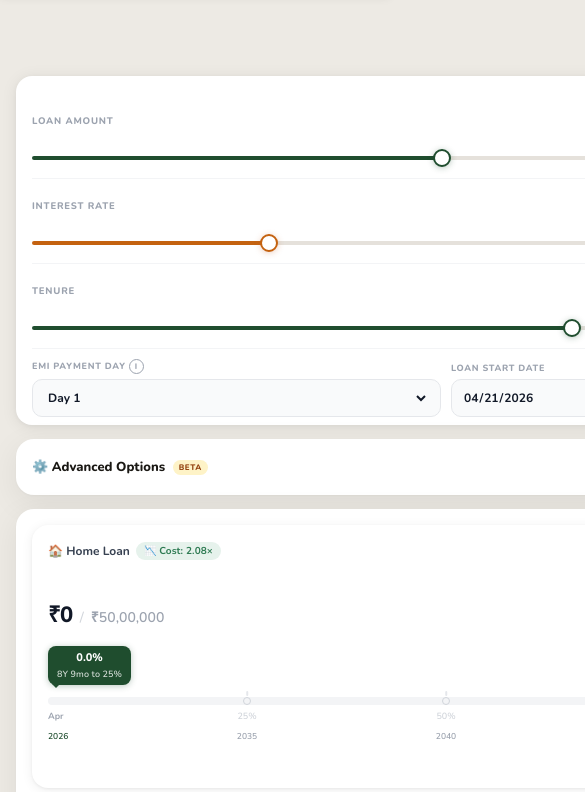
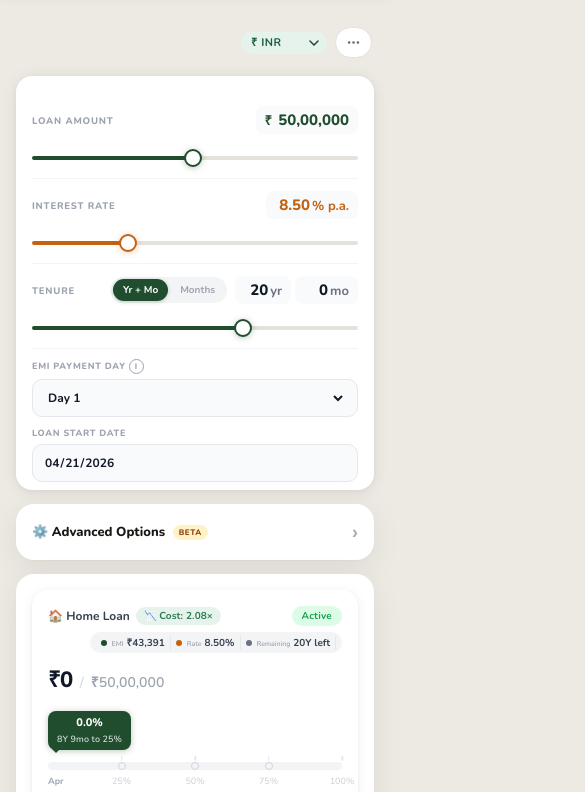
Before and after one commit to npallamk/AdvancedEmiCalculator.com, a plain HTML site: page index.html in a window 390 px wide. Shown: the part 49-841 px from the top of the page, 585 px wide, since content can reach past the window. Drawn offline with nearby package versions, Linux system fonts and the light colour scheme.

Commit message:
Update index.html

```diff
--- a/index.html
+++ b/index.html
@@ -2,7 +2,7 @@
 <html lang="en">
 <head>
 <meta charset="UTF-8">
-<meta name="viewport" content="width=device-width, initial-scale=1.0">
+<meta name="viewport" content="width=device-width, initial-scale=1.0, maximum-scale=1.0, user-scalable=no">
 
 <!-- ── SEO Meta Tags ── -->
 <title>Advanced EMI Calculator – Free Home Loan EMI Calculator India 2026</title>
@@ -174,9 +174,8 @@
   --date-wrap-width: 150px;
 }
 
-body{font-family:'Nunito',sans-serif;background:var(--bg);color:var(--ink);min-height:100vh;padding:76px 16px 60px}
-
-.wrap{max-width:860px;margin:0 auto;display:flex;flex-direction:column;gap:14px}
+body{font-family:'Nunito',sans-serif;background:var(--bg);color:var(--ink);min-height:100vh;padding:76px 16px 60px;display:flex;flex-direction:column}
+.wrap{width:100%;min-width:0;max-width:860px;margin:0 auto;display:flex;flex-direction:column;gap:14px;flex:1}
 
 /* header import/export buttons */
 .hdr-btn{display:flex;align-items:center;gap:5px;font-size:11px;font-weight:700;font-family:'Nunito',sans-serif;padding:7px 13px;border-radius:100px;border:1.5px solid var(--border);background:#fff;color:var(--ink2);cursor:pointer;transition:all .18s;letter-spacing:.2px}
@@ -196,7 +195,7 @@ body{font-family:'Nunito',sans-serif;background:var(--bg);color:var(--ink);min-h
 }
 .hdr-btn-primary{background:var(--green);color:#fff;border-color:var(--green)}
 .hdr-btn-primary:hover{background:#163d24;border-color:#163d24;color:#fff}
-.top{display:flex;align-items:center;justify-content:space-between;padding:0 2px 4px}
+.top{display:flex;align-items:center;justify-content:space-between;padding:0 2px 4px;flex-wrap:wrap;gap:8px}
 .top h1,.site-h1{font-family:'Nunito',sans-serif;font-size:26px;font-weight:800;letter-spacing:-.5px;margin:0}
 .top h1 em,.site-h1 em{font-style:italic;color:var(--green)}
 .site-tagline{font-size:9px;font-weight:700;color:var(--ink3);font-family:'Nunito',sans-serif;letter-spacing:.3px;margin-top:1px;text-transform:uppercase}
@@ -217,7 +216,7 @@ body{font-family:'Nunito',sans-serif;background:var(--bg);color:var(--ink);min-h
 .fc-sliders{display:flex;flex-direction:column;gap:0}
 .fc-sl{padding:12px 0;border-bottom:1px solid #F3F4F6}
 .fc-sl:last-child{border-bottom:none}
-.fc-sl-head{display:flex;justify-content:space-between;align-items:center;margin-bottom:10px}
+.fc-sl-head{display:flex;justify-content:space-between;align-items:center;margin-bottom:10px;flex-wrap:wrap;gap:6px}
 .fc-sl-lbl{font-size:9.5px;font-weight:800;text-transform:uppercase;letter-spacing:.8px;color:#9CA3AF}
 .fc-sl-val{font-size:15px;font-weight:800;font-family:'Nunito',sans-serif}
 .fc-sl-val.g{color:#1F4D2E}
@@ -325,19 +324,11 @@ input.fc-sel{cursor:text}
 .fc-date-field{display:flex;flex-direction:column;gap:5px;flex:1}
 
 @media(max-width:480px){
-  .fc-date-row{flex-wrap:wrap}
+  .fc-date-row{flex-wrap:wrap;gap:12px}
   .fc-date-row>div{flex:1 1 100% !important;min-width:0 !important}
   .fc-two-col-labels{flex-direction:column;gap:2px}
   .fc-date-row-2col .fc-date-field{flex:1 1 100% !important}
   .fc-radio-group{flex:1 1 100%}
-  /* inline row — stays on one line, no overflow */
-  .fc-inline-row{flex-wrap:nowrap !important;overflow:hidden;width:100%}
-  .fc-inline-row>div{min-width:0 !important}
-  .fc-inline-amt{flex:1 1 auto !important;min-width:0 !important;overflow:hidden}
-  .fc-inline-date{flex:0 0 auto !important;min-width:0 !important}
-  /* shrink date wrap on mobile to prevent overflow */
-  .fc-inline-date .fc-input-wrap.fc-date-wrap{width:calc(var(--date-wrap-width) - 30px) !important}
-  .fc-inline-date .fc-date-btn-row{gap:6px}
   /* adv-body padding tighter on mobile */
   .adv-body.open{padding:12px 16px 16px}
 }
@@ -734,9 +725,6 @@ td.b-cell{color:var(--ink)}
 @media print{.site-footer,.faq-card,.about-card{display:none !important}}
 </style>
 </head>
-<style>
-body { display: flex; flex-direction: column; min-height: 100vh; }
-.wrap { flex: 1; display: flex; flex-direction: column; }
 </style>
 <body id="top">
 
@@ -1452,7 +1440,7 @@ body { display: flex; flex-direction: column; min-height: 100vh; }
     <!-- SITE FOOTER -->
   <footer class="site-footer">
     <div class="sf-inner">
-      <span class="sf-copy">&copy; 2026 <strong>Advanced EMI Calculator</strong> &middot; Made with <span class="sf-heart">&#9829;</span> in India</span>
+      <span class="sf-copy">&copy; 2026 <strong>Advanced EMI Calculator</strong></span>
       <nav class="sf-nav">
         <a class="sf-link" href="index.html">Home</a>
         <a class="sf-link" href="faq.html">FAQs</a>
```
